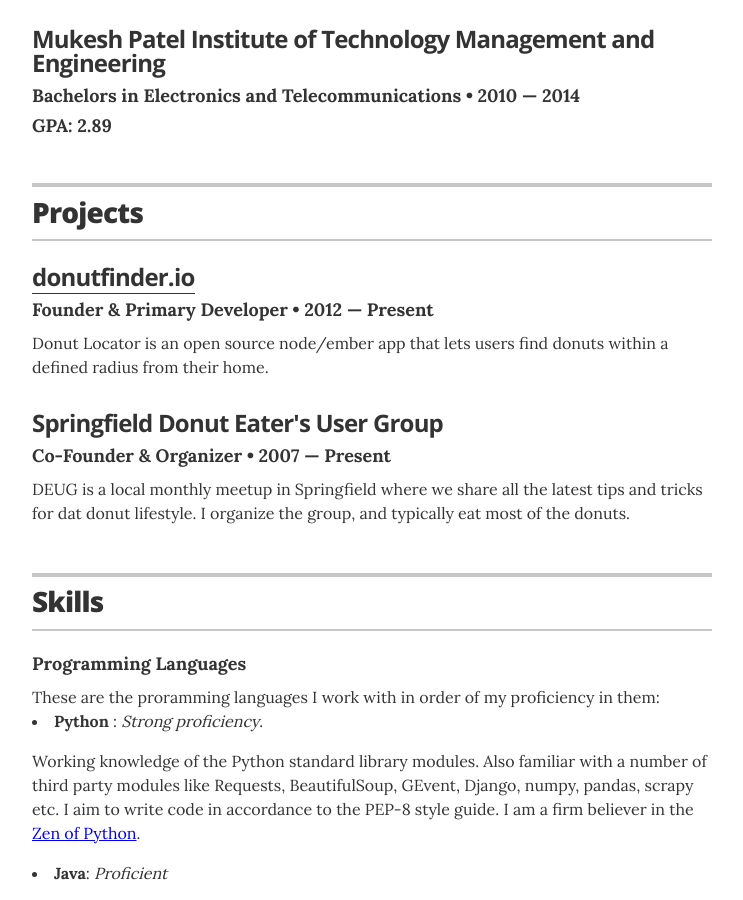
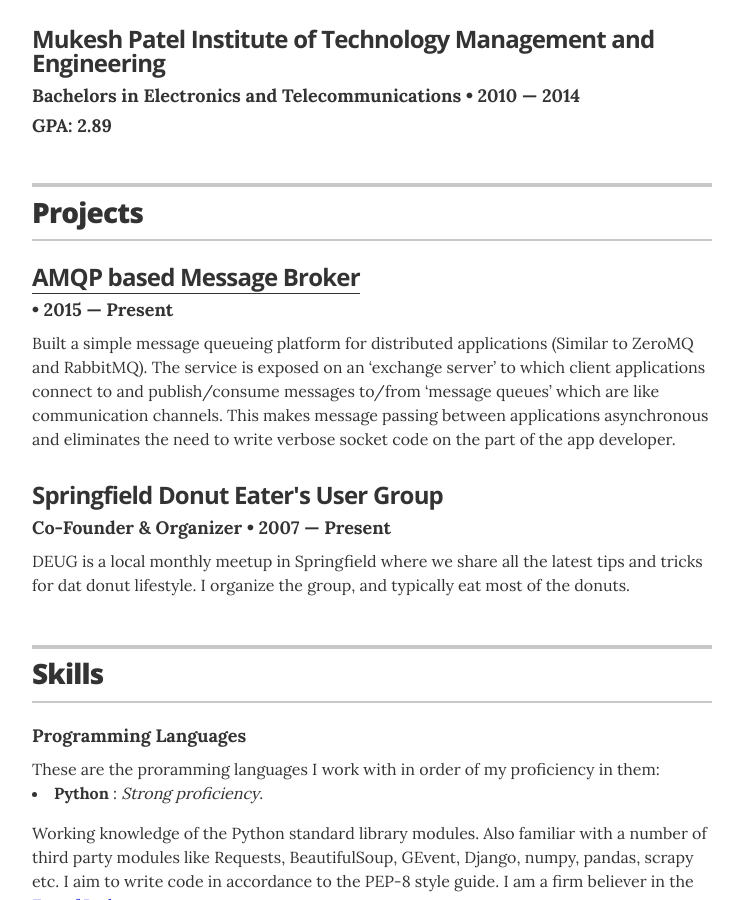
Before and after one commit to sameerraghuram/sameerraghuram.github.io, a Jekyll site: the page built from index.html, in a window 1280 px wide and 900 px high, scrolled down 1464 px. Shown: the whole window, without its empty margins (268-1011 px from the left). Built offline with Jekyll 4.4.1, drawn with Linux system fonts in a browser that asks for light colours.

Commit message:
message broker project

```diff
--- a/_config.yml
+++ b/_config.yml
@@ -26,9 +26,9 @@ resume_section_experience:      true
 resume_section_education:       true
 resume_section_projects:        true
 resume_section_skills:          true
-resume_section_recognition:     true
-resume_section_links:           true
-resume_section_associations:    true
+resume_section_recognition:     false
+resume_section_links:           false
+resume_section_associations:    false
 
 # Resume social links
 # uncomment the options you wish to display, and add your own URL
--- a/_layouts/resume.html
+++ b/_layouts/resume.html
@@ -127,9 +127,9 @@
         </header>
 
         <div class="resume-item">
-          <h3 class="resume-item-title"><a href="http://donutlocator.io">donutfinder.io</a></h3>
-          <h4 class="resume-item-details">Founder & Primary Developer &bull; 2012 &mdash; Present</h4>
-          <p class="resume-item-copy">Donut Locator is an open source node/ember app that lets users find donuts within a defined radius from their home.</p>
+          <h3 class="resume-item-title"><a href="https://github.com/sameerraghuram/MessageBroker">AMQP based Message Broker</a></h3>
+          <h4 class="resume-item-details"> &bull; 2015 &mdash; Present</h4>
+          <p class="resume-item-copy">Built a simple message queueing platform for distributed applications (Similar to ZeroMQ and RabbitMQ). The service is exposed on an ‘exchange server’ to which client applications connect to and publish/consume messages to/from ‘message queues’ which are like communication channels.  This makes message passing between applications asynchronous and eliminates the need to write verbose socket code on the part of the app developer.</p>
         </div>
 
         <div class="resume-item">
```
